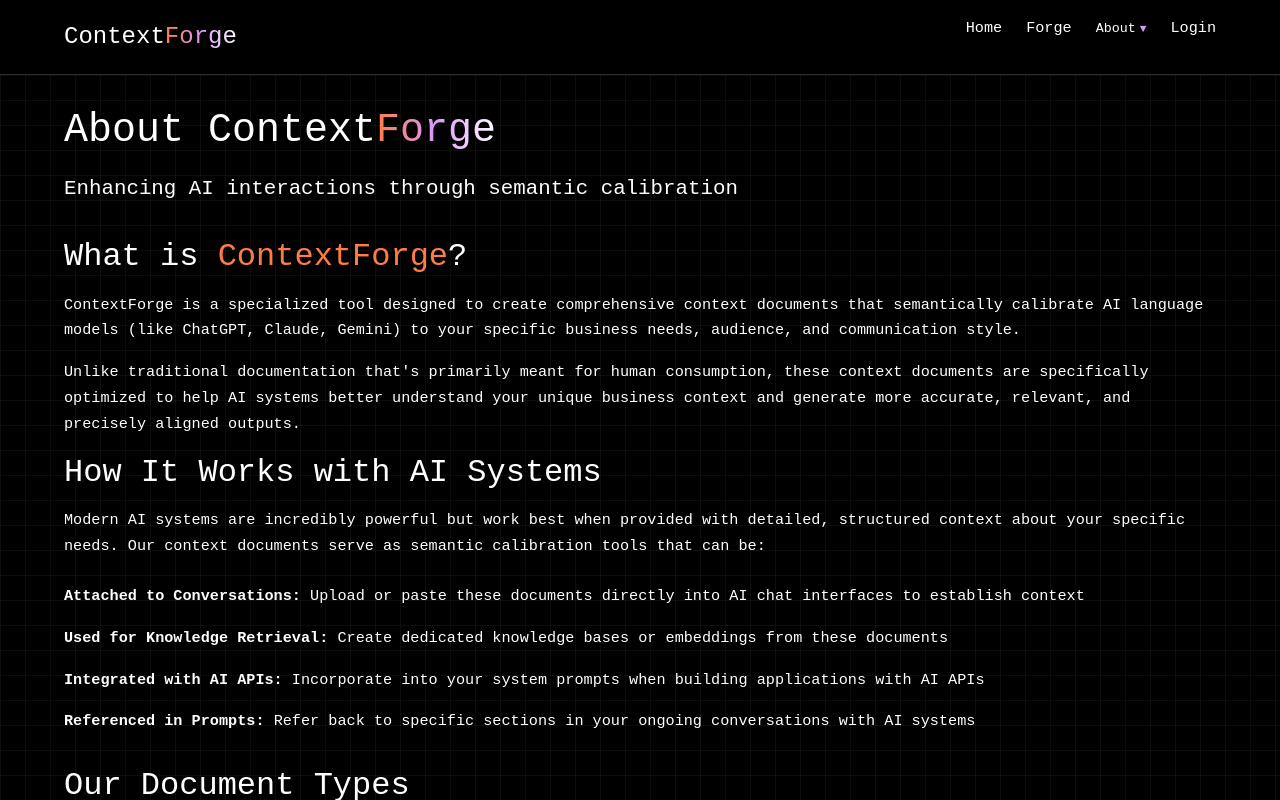
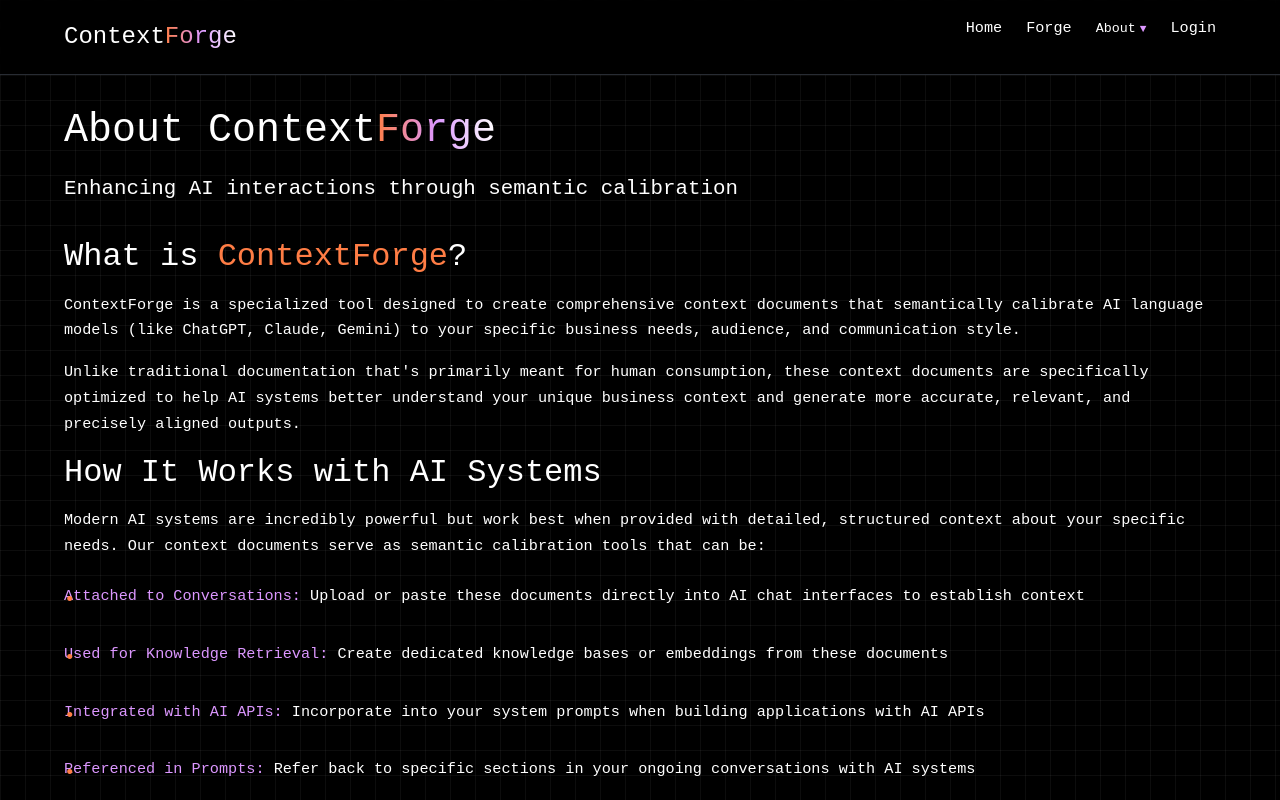
Before and after one commit to ConnorBritain/contextforge, a React (Create React App) app in the folder context-generator-src/client/: page /about in a window 1280 px wide. Shown: the top 800 px of the page. Built offline with nearby package versions, Linux system fonts and the light colour scheme; no server answers; a web font is replaced by a local one.

Commit message:
Style About page feature list and benefit cards
- Add purple accent color to feature list item headings
- Add custom bullet points with orange accent color
- Lower opacity of benefit cards background for subtle contrast
- Add spacing and styling for improved readability

```diff
--- a/context-generator-src/client/src/pages/AboutPage.jsx
+++ b/context-generator-src/client/src/pages/AboutPage.jsx
@@ -55,16 +55,16 @@
         </p>
         <ul className="feature-list">
           <li>
-            <strong>Attached to Conversations:</strong> Upload or paste these documents directly into AI chat interfaces to establish context
+            <strong className="text-purple">Attached to Conversations:</strong> Upload or paste these documents directly into AI chat interfaces to establish context
           </li>
           <li>
-            <strong>Used for Knowledge Retrieval:</strong> Create dedicated knowledge bases or embeddings from these documents
+            <strong className="text-purple">Used for Knowledge Retrieval:</strong> Create dedicated knowledge bases or embeddings from these documents
           </li>
           <li>
-            <strong>Integrated with AI APIs:</strong> Incorporate into your system prompts when building applications with AI APIs
+            <strong className="text-purple">Integrated with AI APIs:</strong> Incorporate into your system prompts when building applications with AI APIs
           </li>
           <li>
-            <strong>Referenced in Prompts:</strong> Refer back to specific sections in your ongoing conversations with AI systems
+            <strong className="text-purple">Referenced in Prompts:</strong> Refer back to specific sections in your ongoing conversations with AI systems
           </li>
         </ul>
       </div>
--- a/context-generator-src/client/src/styles/global.css
+++ b/context-generator-src/client/src/styles/global.css
@@ -999,6 +999,29 @@
   }
 }
 
+/* Feature List Styling */
+.feature-list {
+  margin-bottom: 2rem;
+}
+
+.feature-list li {
+  margin-bottom: 1rem;
+  padding-left: 1.5rem;
+  position: relative;
+}
+
+.feature-list li:before {
+  content: '•';
+  position: absolute;
+  left: 0;
+  color: var(--color-orange-accent);
+  font-size: 1.2rem;
+}
+
+.feature-list strong {
+  font-weight: var(--font-weight-medium);
+}
+
 /* About Page Styles */
 .document-type {
   background-color: var(--color-dark-bg);
@@ -1067,7 +1090,7 @@
 }
 
 .benefit-card {
-  background-color: var(--color-dark-bg);
+  background-color: rgba(40, 44, 51, 0.7); /* Reduced opacity for var(--color-dark-bg) */
   border-radius: var(--border-radius);
   border: 1px solid rgba(255, 255, 255, 0.1);
   padding: 2rem;
@@ -1075,6 +1098,7 @@
   transition: transform 0.3s ease, box-shadow 0.3s ease;
   position: relative;
   overflow: hidden;
+  backdrop-filter: blur(4px); /* Subtle blur effect */
 }
 
 .benefit-card:nth-child(3n+1)::before {
```
